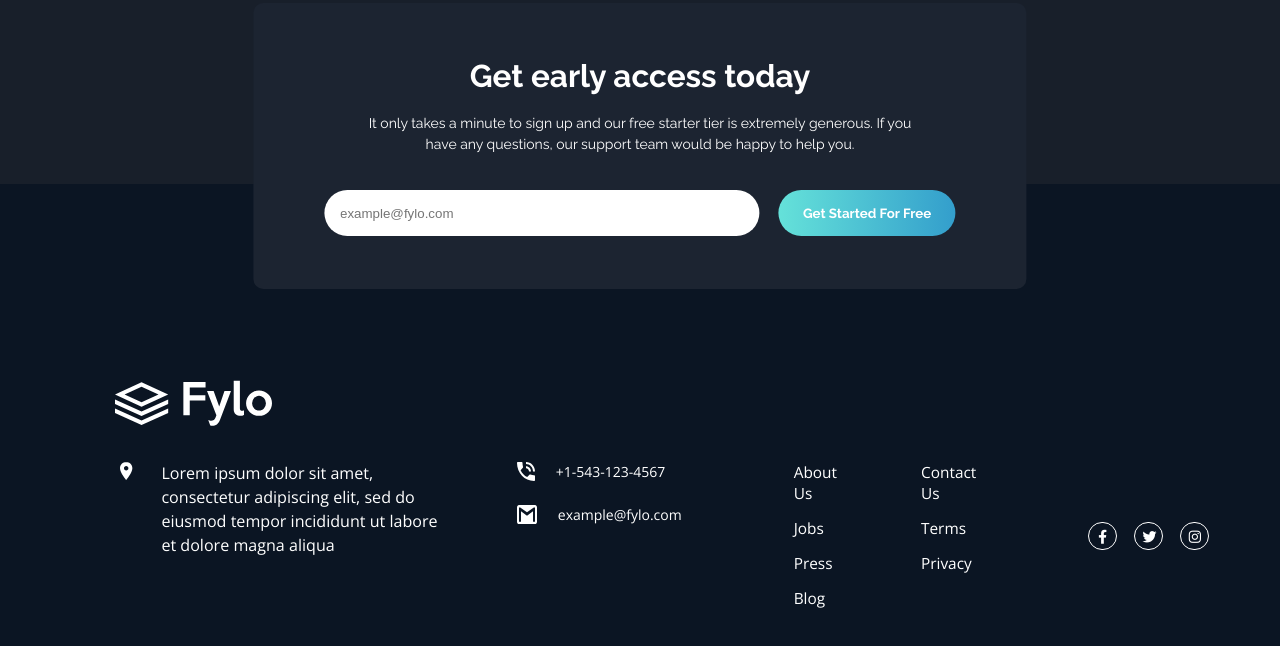
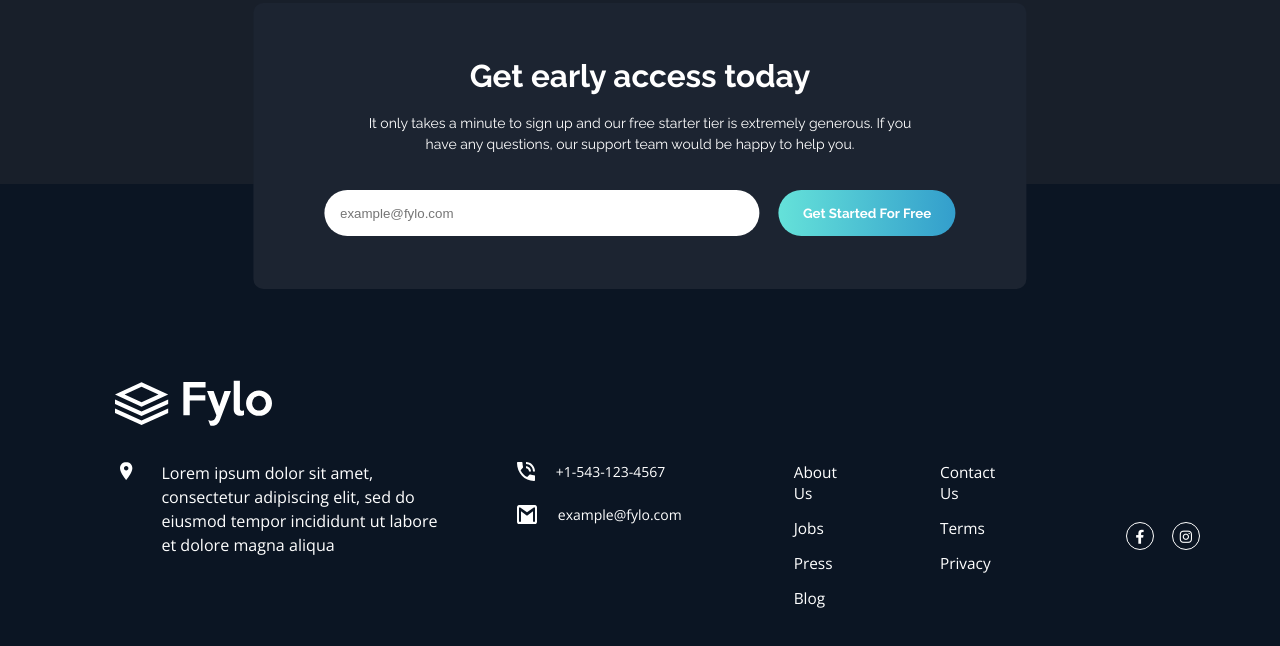
Before and after one commit to Ahmed-Mustafa132/fylo-dark-theme-landing-page, a plain HTML site: page index.html in a window 1280 px wide. Shown: the part 2932-3578 px from the top of the page. Drawn offline with nearby package versions, Linux system fonts and the light colour scheme.

Commit message:
Update index.html

```diff
--- a/index.html
+++ b/index.html
@@ -229,9 +229,8 @@
           <!-- Social Icons -->
 
           <ul class="socials flex-container">
-            <li><a href="#"><i class="fa-brands fa-facebook-f"></i></a></li>
-            <li><a href="#"><i class="fa-brands fa-twitter"></i></a></li>
-            <li><a href="#"><i class="fa-brands fa-instagram"></i></a></li>
+            <li><a href="https://www.facebook.com/profile.php?id=100009378908202"><i class="fa-brands fa-facebook-f"></i></a></li>
+            <li><a href="https://www.instagram.com/ahmed_mustafa534/"><i class="fa-brands fa-instagram"></i></a></li>
           </ul>
         </section>
       </section>
```
